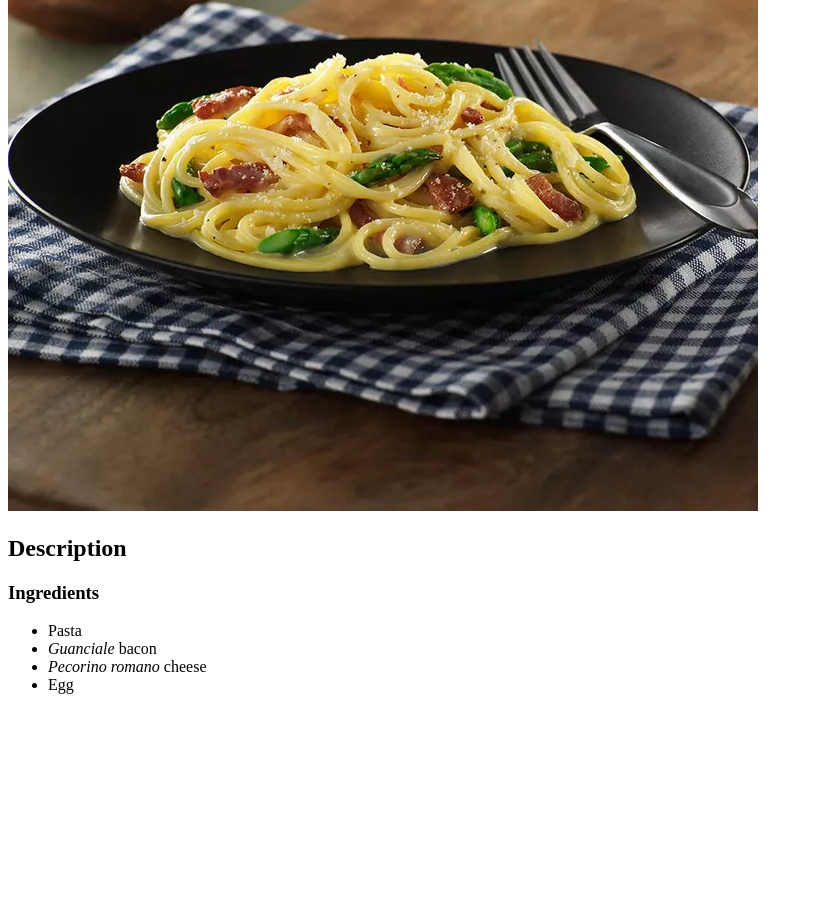
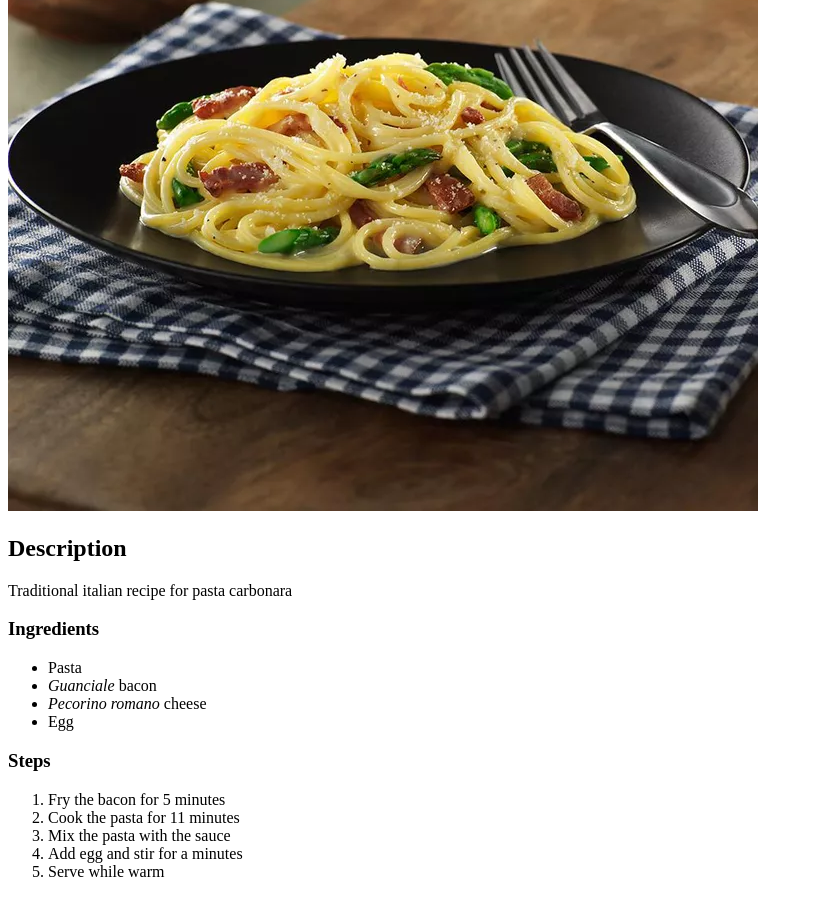
Before and after one commit to chalabietir/odin-recipes, a plain HTML site: page recipes/pasta-carbonara/pasta-carbonara.html in a window 1280 px wide. Shown: the part 319-1216 px from the top of the page, without its empty margins (0-813 px from the left). Before the commit the page ends 1029 px from the top, so only its background shows below. Drawn offline with Linux system fonts and the light colour scheme.

Commit message:
Add steps and description

```diff
--- a/recipes/pasta-carbonara/pasta-carbonara.html
+++ b/recipes/pasta-carbonara/pasta-carbonara.html
@@ -9,7 +9,10 @@
 <body>
     <h1>Pasta Carbonara</h1>
     <img src="../../images/pasta-carbonara.webp">
+
     <h2>Description</h2>
+    <p>Traditional italian recipe for pasta carbonara</p>
+
     <h3>Ingredients</h3>
     <ul>
         <li>Pasta</li>
@@ -17,5 +20,14 @@
         <li><i>Pecorino romano</i> cheese</li>
         <li>Egg</li>
     </ul>
+
+    <h3>Steps</h3>
+    <ol>
+        <li>Fry the bacon for 5 minutes</li>
+        <li>Cook the pasta for 11 minutes</li>
+        <li>Mix the pasta with the sauce</li>
+        <li>Add egg and stir for a minutes</li>
+        <li>Serve while warm</li>
+    </ol>
 </body>
 </html>
```
Also changed, not shown: recipes/lasagna/lasagna.html (+12 -1 lines), recipes/tiramisu/tiramisu.html (+13 -0 lines).
